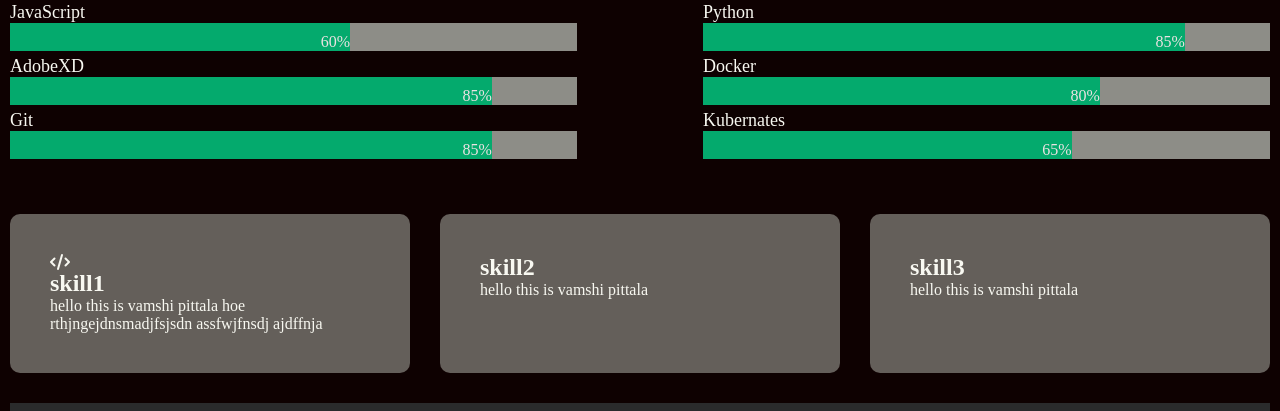
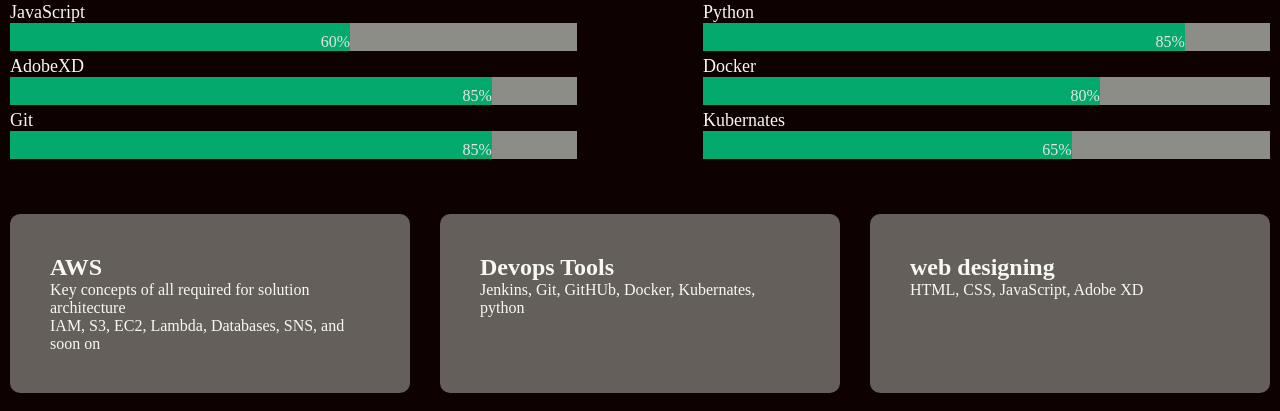
Before and after one commit to Vamshiyathin/portfolio, a plain HTML site: page index.html in a window 1280 px wide. Shown: the part 1264-1675 px from the top of the page. Drawn offline with Linux system fonts and the light colour scheme.

Commit message:
Add files via upload

```diff
--- a/index.html
+++ b/index.html
@@ -136,17 +136,18 @@
     </div>
     <div class="grid-items">
         <div class="item1">
-            <i class="fa-solid fa-code"></i>
-            <h2 class="skill-head">skill1</h2>
-            <p>hello this is vamshi pittala hoe rthjngejdnsmadjfsjsdn assfwjfnsdj ajdffnja </p>
+
+            <h2 class="skill-head">AWS</h2>
+            <p>Key concepts of all required for solution architecture </p>
+            <p>IAM, S3, EC2, Lambda, Databases, SNS, and soon on</p>
         </div>
         <div class="item2">
-            <h2 class="skill-head">skill2</h2>
-            <p>hello this is vamshi pittala</p>
+            <h2 class="skill-head">Devops Tools</h2>
+            <p>Jenkins, Git, GitHUb, Docker, Kubernates, python</p>
         </div>
         <div class="item3">
-            <h2 class="skill-head">skill3</h2>
-            <p>hello this is vamshi pittala</p>
+            <h2 class="skill-head">web designing</h2>
+            <p>HTML, CSS, JavaScript, Adobe XD</p>
         </div>
     </div>
 </div>
@@ -185,12 +186,12 @@
           <h1>Contact Me</h1>
           <p><i class="fa-solid fa-paper-plane"></i>yathinvamshi05@gmail.com</p>
           <div class="social-icons">
-          <a href=""><i class="fa-brands fa-linkedin"></i></a>
+          <a href="https://www.linkedin.com/in/vamshi-pittala-846875192/overlay/contact-info/"><i class="fa-brands fa-linkedin"></i></a>
           <a href="https://github.com/Vamshiyathin/portfolio/tree/main"><i class="fa-brands fa-github"></i></a>
           <a href="https://mail.google.com/mail/u/1/#inbox?compose=jrjtXMmmgPLBfcwdNrNKXRhLfJFRXnTZPhCDLpNSDSnSHJGspSpDDdxBsBZfSMBKxDQQhBzn"><i class="fa-solid fa-envelope"></i></a>
           </div>
           <div class="btn">
-          <a href=""download>Download CV</a>
+          <a href="SampleResume.pptx"download>Download CV</a>
         </div>
         </div>
         <div class="details-submission">
```
Also changed, not shown: 1 other file.
